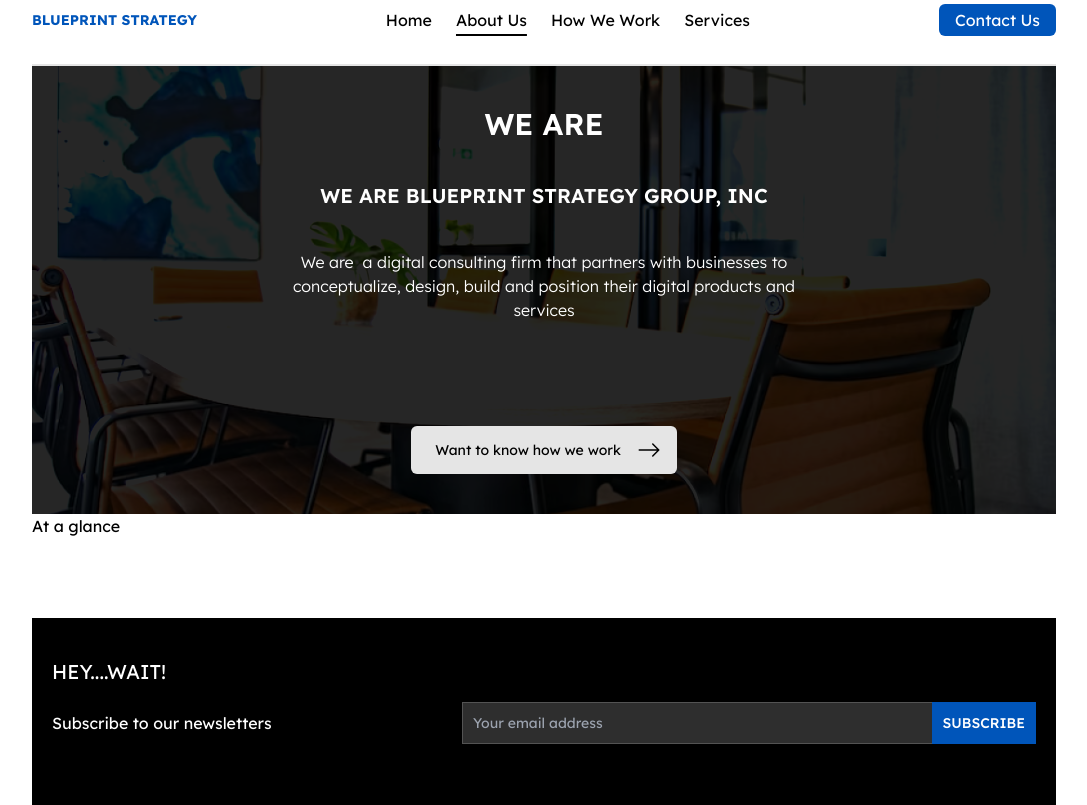
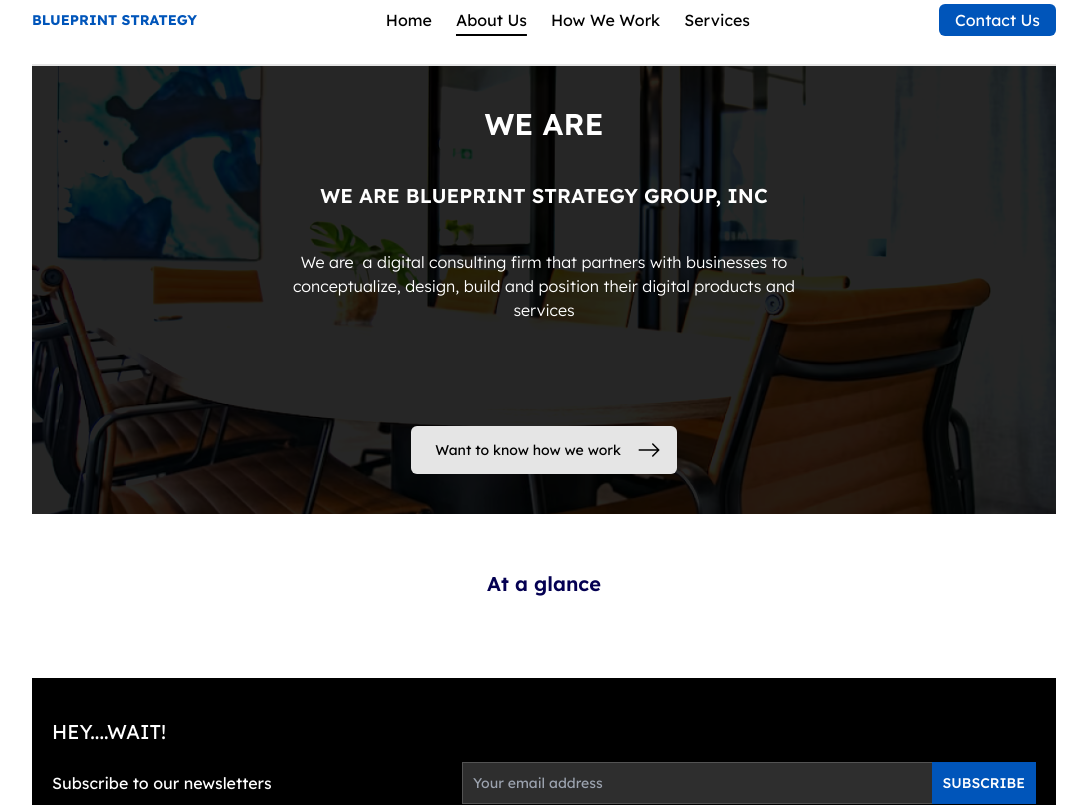
Before and after one commit to EdgarAmpiire/blueprints-web, a React (Create React App) app: page /about-us in a window 1280 px wide. Shown: the top 805 px of the page, without its empty margins (96-1183 px from the left). Built offline with nearby package versions, Linux system fonts and the light colour scheme; what tw-elements would draw is missing.

Commit message:
about us - hero

```diff
--- a/src/features/aboutUs/components/Glance.jsx
+++ b/src/features/aboutUs/components/Glance.jsx
@@ -3,9 +3,9 @@ import React from "react";
 export const Glance = () => {
   return (
   <div>
-    <div>
-        <div>
-            <h1>At a glance</h1>
+    <div className="mt-14">
+        <div className="flex items-center justify-center">
+            <h1 className="text-[#040052] font-semibold text-xl">At a glance</h1>
         </div>
     </div>
   </div>
```
